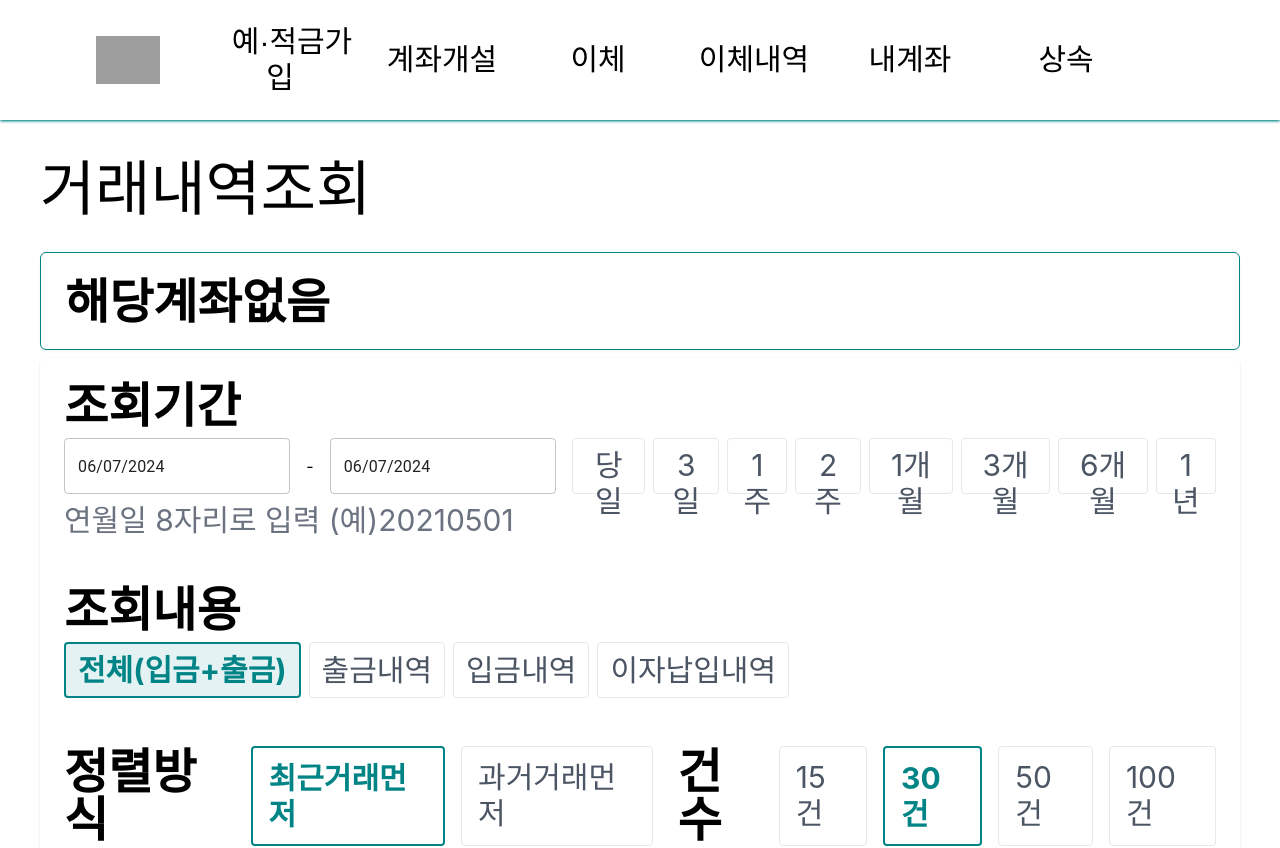
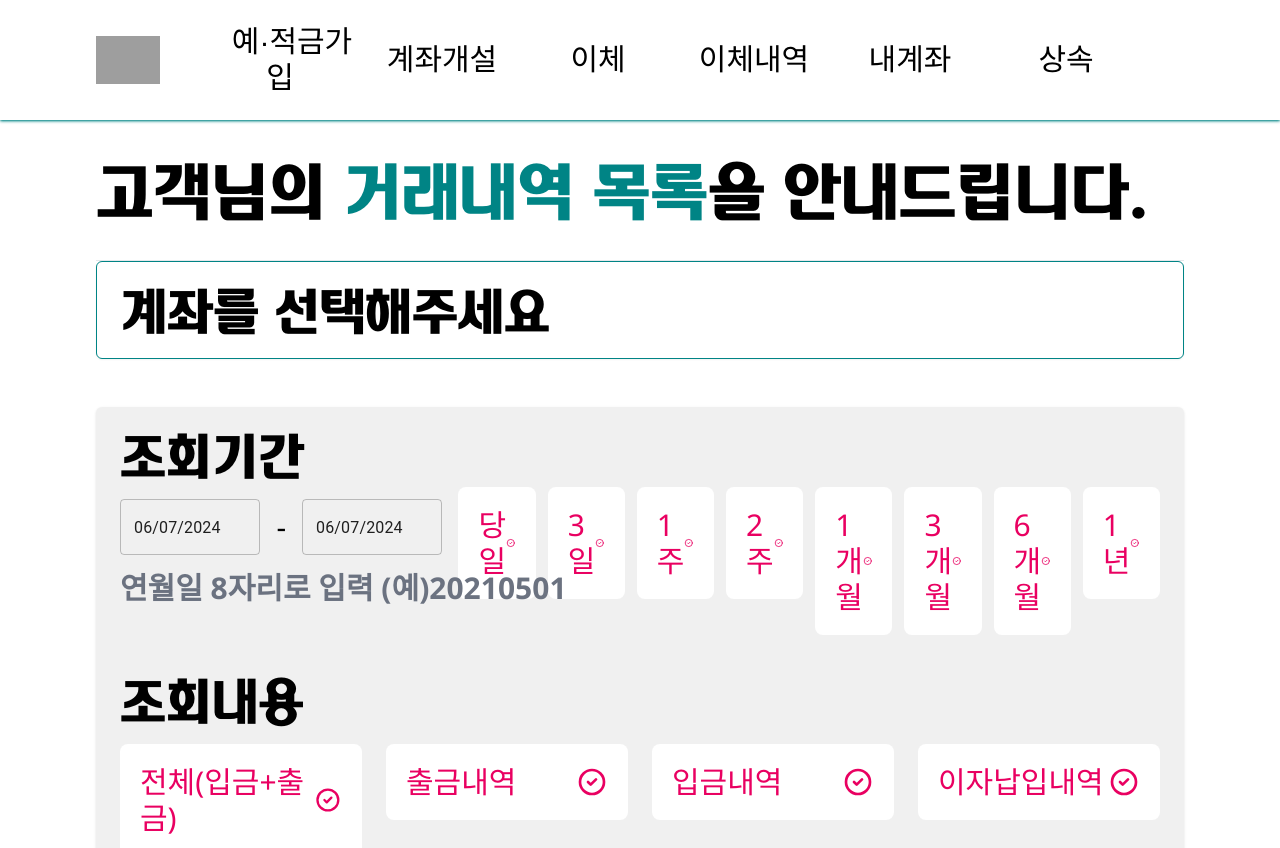
Before and after one commit to hee-ha/hana-heritage-FE, a React (Create React App) app: page /transfer/history in a window 1280 px wide. Shown: the top 848 px of the page. Built offline with nearby package versions, Linux system fonts and the light colour scheme; grey boxes are pictures that could not be loaded; a web font is replaced by a local one.

Commit message:
style: 거래내역페이지 스타일 수정

```diff
--- a/src/pages/transfer/TransferHistory.jsx
+++ b/src/pages/transfer/TransferHistory.jsx
@@ -3,7 +3,7 @@ import dayjs from "dayjs";
 import { LocalizationProvider } from "@mui/x-date-pickers/LocalizationProvider";
 import { AdapterDayjs } from "@mui/x-date-pickers/AdapterDayjs";
 import { DatePicker } from "@mui/x-date-pickers/DatePicker";
-// import { ChevronDownIcon } from "@heroicons/react/20/solid";
+import TextField from "@mui/material/TextField";
 import { FormControl } from "@mui/material";
 import classNames from "classnames";
 
@@ -11,7 +11,7 @@ function TransferHistory() {
   const [startDate, setStartDate] = useState(dayjs());
   const [endDate, setEndDate] = useState(dayjs());
   const [dropdownVisibility, setDropdownVisibility] = useState(false);
-  const [selectedItem, setSelectedItem] = useState("해당계좌없음");
+  const [selectedItem, setSelectedItem] = useState("계좌를 선택해주세요");
   const [sortOrder, setSortOrder] = useState("최근거래먼저");
   const [resultCount, setResultCount] = useState("30건");
   const [selectedContent, setSelectedContent] = useState("전체(입금+출금)");
@@ -83,26 +83,36 @@ function TransferHistory() {
   };
 
   return (
-    <div className="px-10 mt-10">
-      <h1 className="font-hana2 text-6xl mb-8">거래내역조회</h1>
+    <div className="px-24 font-noto text-3xl">
+      <header>
+        <h2 className="font-hana2 font-semibold text-6xl py-10">
+          고객님의 <span className="text-hanaGreen">거래내역 목록</span>을
+          안내드립니다.
+        </h2>
+        <hr />
+      </header>
       <div className="mb-2">
         <button
           onClick={() => setDropdownVisibility(!dropdownVisibility)}
-          className="flex justify-between items-center w-full px-6 py-6 border-hanaGreen border rounded-md font-noto font-semibold text-5xl bg-white shadow-sm focus:outline-none focus:ring-2 focus:ring-hanaGreen"
+          className="flex justify-between items-center w-full px-6 py-6 border-hanaGreen border rounded-md font-hana2 font-semibold text-5xl bg-white shadow-sm focus:outline-none focus:ring-2 focus:ring-hanaGreen"
         >
           <span>{selectedItem}</span>
-          {/* <ChevronDownIcon className="w-5 h-5 text-gray-500" /> */}
         </button>
         <div
           className={`${
             dropdownVisibility ? "block" : "hidden"
-          } mt-2 border border-hanaGreen border-opacity-30 rounded-md bg-white shadow-lg text-3xl`}
+          } mt-2 border border-hanaGreen border-opacity-30 rounded-md bg-white shadow-lg font-hana2 font-semibold text-4xl`}
         >
           <ul>
-            {["item 1", "item 2", "item 3", "item 4"].map((item) => (
+            {[
+              "하나머니통장",
+              "하나자유입출금통장",
+              "하나기업자유입출금통장",
+              "하나보통예금",
+            ].map((item) => (
               <li
                 key={item}
-                className="px-4 py-2 hover:bg-hanaGreen hover:bg-opacity-30 cursor-pointer"
+                className="px-6 py-4 hover:bg-hanaGreen hover:bg-opacity-30 cursor-pointer"
                 onClick={() => handleItemClick(item)}
               >
                 {item}
@@ -112,19 +122,29 @@ function TransferHistory() {
         </div>
       </div>
 
-      <div className="p-6 bg-white shadow rounded-md">
+      <div className="p-6 bg-hanaSilver/20 shadow rounded-md mt-12">
         <div className="mb-12">
           <FormControl component="fieldset" className="w-full">
-            <div className="text-5xl font-semibold mb-2">조회기간</div>
+            <div className="font-hana2 text-5xl font-semibold mb-2">
+              조회기간
+            </div>
 
-            <div className="flex items-center space-x-4">
+            <div className="flex items-center space-x-4 h-20">
               <LocalizationProvider dateAdapter={AdapterDayjs}>
                 <DatePicker
                   value={startDate}
                   onChange={(newValue) => setStartDate(newValue)}
                   renderInput={(params) => (
-                    <input
+                    <TextField
                       {...params}
+                      InputProps={{
+                        style: {
+                          height: "3.5rem", // corresponds to h-14 in Tailwind CSS
+                          fontFamily: "hana2, sans-serif",
+                          fontSize: "2.25rem", // corresponds to text-4xl in Tailwind CSS
+                          fontWeight: "bold",
+                        },
+                      }}
                       className="w-40 p-2 border rounded"
                       placeholder="조회기간 시작"
                     />
@@ -135,15 +155,25 @@ function TransferHistory() {
                   value={endDate}
                   onChange={(newValue) => setEndDate(newValue)}
                   renderInput={(params) => (
-                    <input
+                    <TextField
                       {...params}
+                      InputProps={{
+                        style: {
+                          height: "3.5rem", // corresponds to h-14 in Tailwind CSS
+                          fontFamily: "hana2, sans-serif",
+                          fontSize: "2.25rem", // corresponds to text-4xl in Tailwind CSS
+                          fontWeight: "bold",
+                        },
+                      }}
                       className="w-40 p-2 border rounded"
                       placeholder="조회기간 끝"
                     />
                   )}
                 />
               </LocalizationProvider>
-              <div className="flex h-14 space-x-2">
+
+              <div className="flex h-20 space-x-2">
+                <ul className="grid w-full gap-3 md:grid-cols-8">
                   {[
                     { label: "당일", days: 0 },
                     { label: "3일", days: 3 },
@@ -154,58 +184,100 @@ function TransferHistory() {
                     { label: "6개월", days: 180 },
                     { label: "1년", days: 365 },
                   ].map((period) => (
-                  <button
-                    key={period.label}
+                    <li key={period.label}>
+                      <input
+                        type="radio"
+                        id={`period-${period.label}`}
+                        name="period"
+                        value={period.label}
+                        className="hidden peer"
+                      />
+                      <label
+                        for={`period-${period.label}`}
+                        className="inline-flex items-center justify-between w-full p-5 text-hanaRed bg-white rounded-lg cursor-pointer peer-checked:bg-hanaRed peer-checked:text-white hover:bg-gray-100"
                         onClick={() =>
                           handleDateQuickSelect(period.days, period.label)
                         }
-                    className={classNames(
-                      "px-3 py-2 border rounded text-3xl text-gray-600 hover:bg-hanaGreen hover:bg-opacity-30",
-                      {
-                        "text-hanaGreen bg-hanaGreen bg-opacity-10 font-bold border-hanaGreen border-2":
-                          selectedPeriod === period.label,
-                      }
-                    )}
                       >
-                    {period.label}
-                  </button>
+                        <div className="block">
+                          <div className="w-full">{period.label}</div>
+                        </div>
+                        <svg
+                          className="h-8 w-8 rtl:rotate-180"
+                          fill="none"
+                          viewBox="0 0 24 24"
+                          stroke="currentColor"
+                        >
+                          <path
+                            stroke-linecap="round"
+                            stroke-linejoin="round"
+                            stroke-width="2"
+                            d="M9 12l2 2 4-4m6 2a9 9 0 11-18 0 9 9 0 0118 0z"
+                          />
+                        </svg>
+                      </label>
+                    </li>
                   ))}
+                </ul>
               </div>
             </div>
-            <p className="mt-2 text-gray-500 text-3xl">
-              연월일 8자리로 입력 (예)20210501
+            <p className="leading-snug mb-5 text-gray-500">
+              <strong>연월일 8자리로 입력 (예)20210501</strong>
             </p>
           </FormControl>
         </div>
 
         <div className="mb-12">
-          <div className="text-5xl font-semibold mb-2">조회내용</div>
+          <div className="font-hana2 text-5xl font-semibold mb-5">조회내용</div>
           <FormControl component="fieldset" className="w-full">
             <div className="flex h-14 space-x-2">
-              {["전체(입금+출금)", "출금내역", "입금내역", "이자납입내역"].map(
-                (label) => (
-                  <button
-                    key={label}
+              <ul className="grid w-full gap-6 md:grid-cols-4">
+                {[
+                  "전체(입금+출금)",
+                  "출금내역",
+                  "입금내역",
+                  "이자납입내역",
+                ].map((label) => (
+                  <li key={label}>
+                    <input
+                      type="radio"
+                      id={`content-${label}`}
+                      name="content"
+                      value={label}
+                      className="hidden peer"
+                    />
+                    <label
+                      for={`content-${label}`}
+                      className="inline-flex items-center justify-between w-full p-5 text-hanaRed bg-white rounded-lg cursor-pointer peer-checked:bg-hanaRed peer-checked:text-white hover:bg-gray-100"
                       onClick={() => setSelectedContent(label)}
-                    className={classNames(
-                      "px-3 py-2 border rounded text-3xl text-gray-600 hover:bg-hanaGreen hover:bg-opacity-30",
-                      {
-                        "bg-hanaGreen bg-opacity-10 text-hanaGreen font-bold border-hanaGreen border-2":
-                          selectedContent === label,
-                      }
-                    )}
                     >
-                    {label}
-                  </button>
-                )
-              )}
+                      <div className="block">
+                        <div className="w-full">{label}</div>
+                      </div>
+                      <svg
+                        className="h-8 w-8 rtl:rotate-180"
+                        fill="none"
+                        viewBox="0 0 24 24"
+                        stroke="currentColor"
+                      >
+                        <path
+                          stroke-linecap="round"
+                          stroke-linejoin="round"
+                          stroke-width="2"
+                          d="M9 12l2 2 4-4m6 2a9 9 0 11-18 0 9 9 0 0118 0z"
+                        />
+                      </svg>
+                    </label>
+                  </li>
+                ))}
+              </ul>
             </div>
           </FormControl>
         </div>
 
-        <div className="mb-6 flex items-center space-x-6">
+        {/* <div className="mb-6 flex items-center space-x-6">
           <div className="flex items-center space-x-4">
-            <span className="text-5xl font-semibold">정렬방식</span>
+            <span className="font-hana2 text-5xl font-semibold">정렬방식</span>
             <div className="flex space-x-4">
               <label
                 className={classNames(
@@ -249,7 +321,7 @@ function TransferHistory() {
           </div>
 
           <div className="flex items-center space-x-4">
-            <span className="text-5xl font-semibold">건수</span>
+            <span className="font-hana2 text-5xl font-semibold">건수</span>
             <div className="flex space-x-4">
               <label
                 className={classNames(
@@ -329,16 +401,16 @@ function TransferHistory() {
               </label>
             </div>
           </div>
-        </div>
+        </div> */}
 
         <div className="flex items-center justify-end mt-6">
           <button
-            className="text-white font-hana2 font-semibold text-3xl bg-hanaGreen py-3 px-8 z-10 mt-4 transition-transform transform hover:animate-bubbly rounded-lg"
+            className="w-full text-white font-hana2 font-semibold text-5xl bg-hanaRed py-3 px-8 z-10 mt-4 transition-transform transform hover:animate-bubbly rounded-lg"
             onClick={handleSearch}
           >
             조회
           </button>
-          <button className="border border-hanaRed text-hanaRed font-semibold text-3xl py-3 px-8 z-10 mt-4 rounded-lg hover:bg-hanaRed-light transition-transform transform hover:animate-bubbly ml-4">
+          <button className="w-full text-hanaGreen font-hana2 font-semibold text-5xl border-4 border-hanaGreen py-3 px-8 z-10 mt-4 transition-transform transform hover:animate-bubbly rounded-lg ml-4">
             상세검색 닫기
           </button>
         </div>
@@ -348,25 +420,25 @@ function TransferHistory() {
             <table className="min-w-full bg-white border">
               <thead>
                 <tr>
-                  <th className="text-left py-3 px-4 font-semibold text-3xl text-gray-700 border-r">
+                  <th className="bg-hanaGold rounded-t-lg text-left py-3 px-4 font-hana2 font-semibold text-3xl text-gray-700 border-r">
                     거래일시
                   </th>
-                  <th className="text-left py-3 px-4 font-semibold text-3xl text-gray-700 border-r">
+                  <th className="bg-hanaGold text-left py-3 px-4 font-hana2 font-semibold text-3xl text-gray-700 border-r">
                     구분
                   </th>
-                  <th className="text-left py-3 px-4 font-semibold text-3xl text-gray-700 border-r">
-                    적요
+                  <th className="bg-hanaGold text-left py-3 px-4 font-hana2 font-semibold text-3xl text-gray-700 border-r">
+                    사용하신곳
                   </th>
-                  <th className="text-right py-3 px-4 font-semibold text-3xl text-gray-700 border-r">
-                    출금액
+                  <th className="bg-hanaGold text-right py-3 px-4 font-hana2 font-semibold text-3xl text-gray-700 border-r">
+                    나간돈
                   </th>
-                  <th className="text-right py-3 px-4 font-semibold text-3xl text-gray-700 border-r">
-                    입금액
+                  <th className="bg-hanaGold text-right py-3 px-4 font-hana2 font-semibold text-3xl text-gray-700 border-r">
+                    들어온돈
                   </th>
-                  <th className="text-right py-3 px-4 font-semibold text-3xl text-gray-700 border-r">
+                  <th className="bg-hanaGold text-right py-3 px-4 font-hana2 font-semibold text-3xl text-gray-700 border-r">
                     잔액
                   </th>
-                  <th className="text-left py-3 px-4 font-semibold text-3xl text-gray-700">
+                  <th className="bg-hanaGold rounded-t-lg text-left py-3 px-4 font-hana2 font-semibold text-3xl text-gray-700">
                     거래점
                   </th>
                 </tr>
@@ -377,25 +449,25 @@ function TransferHistory() {
                     key={index}
                     className="text-2xl text-gray-700 hover:bg-gray-100 border-t"
                   >
-                    <td className="text-left py-3 px-4 border-r">
+                    <td className="text-left py-3 font-semibold px-4 border-r">
                       {transaction.date}
                     </td>
-                    <td className="text-left py-3 px-4 border-r">
+                    <td className="text-left py-3 px-4 font-semibold border-r">
                       {transaction.type}
                     </td>
-                    <td className="text-left py-3 px-4 border-r">
+                    <td className="text-left py-3 px-4  font-semibold border-r">
                       {transaction.description}
                     </td>
-                    <td className="text-right py-3 px-4 text-red-500 border-r">
+                    <td className="text-right py-3 px-4 font-semibold text-red-500 border-r">
                       {transaction.amountOut}
                     </td>
-                    <td className="text-right py-3 px-4 text-blue-500 border-r">
+                    <td className="text-right py-3 px-4 font-semibold text-blue-500 border-r">
                       {transaction.amountIn}
                     </td>
-                    <td className="text-right py-3 px-4 text-green-500 border-r">
+                    <td className="text-right py-3 px-4 font-semibold text-green-500 border-r">
                       {transaction.balance}
                     </td>
-                    <td className="text-left py-3 px-4">
+                    <td className="text-left py-3 px-4 font-semibold">
                       {transaction.location}
                     </td>
                   </tr>
```
Lines whose indentation alone changed are shown as unchanged.
